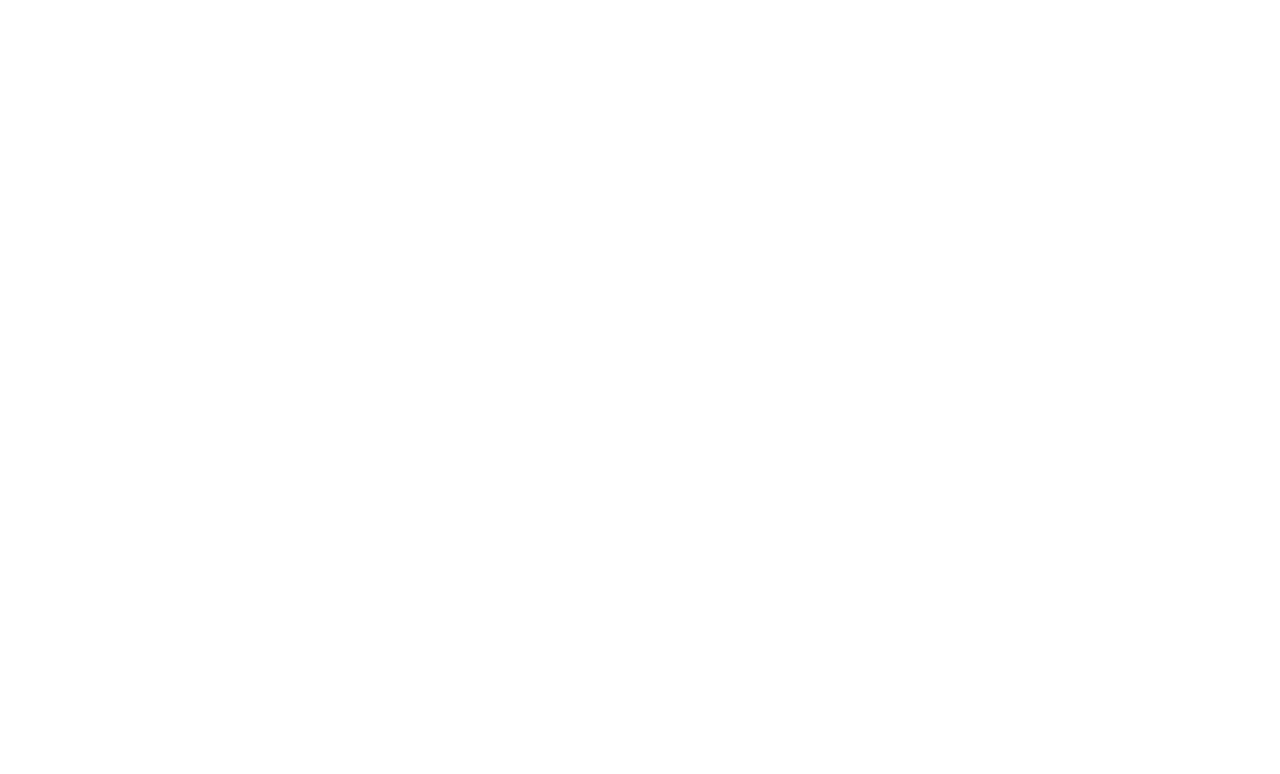
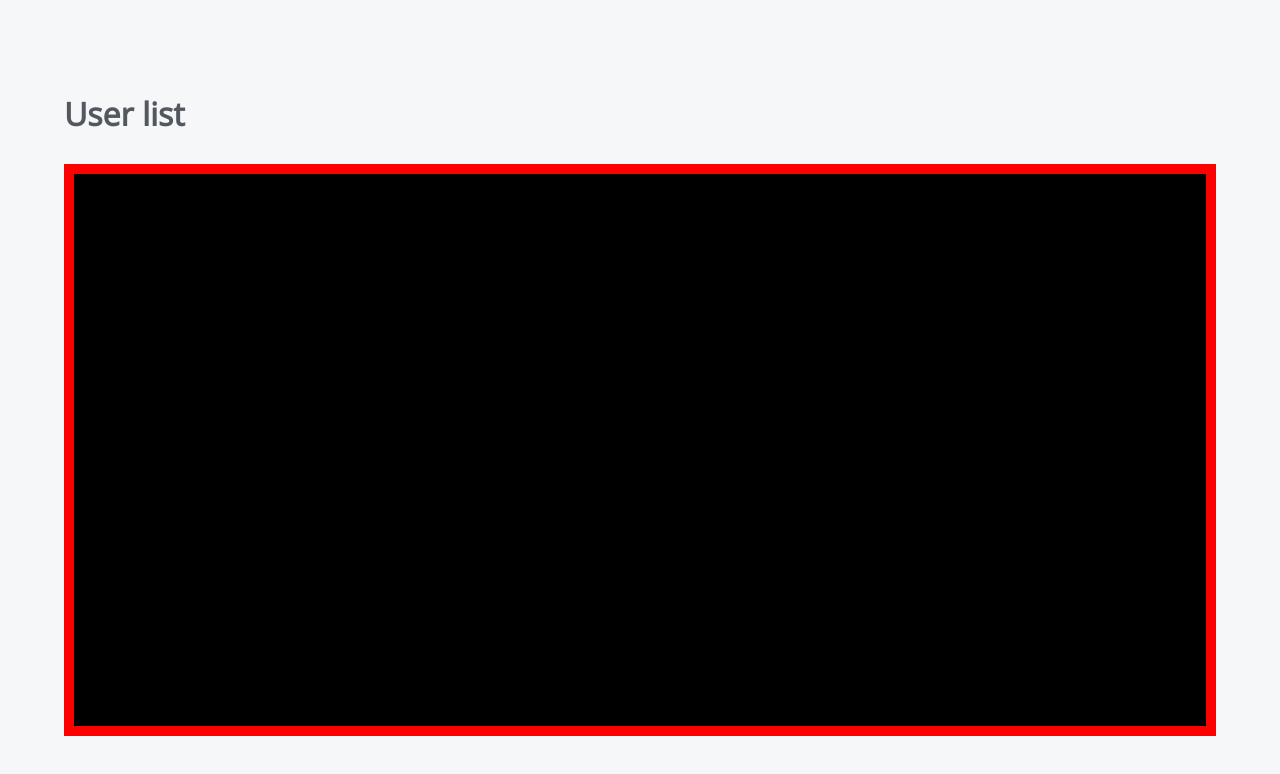
Before and after one commit to scrabwind/add-users, a Vue app: page / in a window 1280 px wide. Shown: the top 774 px of the page. Built offline with nearby package versions, Linux system fonts and the light colour scheme.

Commit message:
Add basic layout

```diff
--- a/package.json
+++ b/package.json
@@ -14,6 +14,7 @@
     "lint:staged": "pnpm lint-staged --concurrent=false"
   },
   "dependencies": {
+    "normalize.css": "^8.0.1",
     "vite": "^4.3.9",
     "vue": "^3.3.4",
     "vue-inline-svg": "^2.1.3",
--- a/src/App.vue
+++ b/src/App.vue
@@ -1,27 +1,40 @@
-<script setup lang="ts">
-  import AdderComponent from '@components/AdderComponent/AdderComponent.vue'
-</script>
+<script setup lang="ts"></script>
 
 <template>
-  <AdderComponent />
+  <RouterView />
 </template>
 
 <style lang="scss">
-  @import 'https://fonts.googleapis.com/css2?family=Poppins:wght@500&display=swap';
+  @use 'normalize.css/normalize.css' as *;
+  @import 'https://fonts.googleapis.com/css2?family=Open+Sans&display=swap';
 
+  html,
   body,
-  html {
-    padding: 0;
-    margin: 0;
+  #app {
+    height: 100%;
     width: 100%;
-    height: 100%;
+  }
+
+  html,
+  body {
+    float: left;
+  }
+
+  #app {
+    margin: 0 auto;
+    max-width: 1600px;
+  }
+
+  body {
+    background-color: $color-light-grey;
   }
 
   * {
-    font-family: Poppins, sans-serif;
+    font-family: 'Open Sans', sans-serif;
     font-size: $font-size;
     color: $color-grey;
     -webkit-font-smoothing: antialiased;
     -moz-osx-font-smoothing: grayscale;
+    box-sizing: border-box;
   }
 </style>
--- a/src/assets/scss/_variables.scss
+++ b/src/assets/scss/_variables.scss
@@ -1,6 +1,6 @@
 $font-size: 16px;
 $color-white: #fff;
-$color-light-grey: #e5eaf4;
-$color-grey: #a9b1bd;
-$color-blue: #11b0c8;
+$color-light-grey: #f5f7f9;
+$color-grey: #53585e;
+$color-green: #459672;
 $header-color: rgba($color-light-grey, 0.25);
--- a/src/common/utils/addition.utils.ts
+++ b/src/common/utils/addition.utils.ts
@@ -1,3 +1,3 @@
-import { Add } from '@common/types/addition.types'
+import { type Add } from '@common/types/addition.types'
 
 export const add: Add = (num1, num2) => num1 + num2
--- a/src/components/AdderComponent/AdderComponent.vue
+++ /dev/null
@@ -1,28 +0,0 @@
-<template>
-  <div>test</div>
-  <input
-    v-model="num1"
-    type="number"
-  />
-  <input
-    v-model="num2"
-    type="number"
-  />
-  <span>{{ result }}</span>
-</template>
-
-<script setup lang="ts">
-  import { computed, ref } from 'vue'
-  import { add } from '@common/utils/addition.utils'
-  import { specificConst } from '@components/AdderComponent/adderComponent.const'
-  import type { SpecificConst } from '@components/AdderComponent/adderComponent.types'
-
-  const value: SpecificConst = specificConst.bar
-
-  console.log(value)
-
-  const num1 = ref<number>(0)
-  const num2 = ref<number>(0)
-
-  const result = computed<number>(() => add(num1.value, num2.value))
-</script>
--- a/src/components/AdderComponent/adderComponent.const.ts
+++ /dev/null
@@ -1,4 +0,0 @@
-export const specificConst = {
-  foo: 'foo',
-  bar: 'bar'
-} as const
--- a/src/components/AdderComponent/adderComponent.types.ts
+++ /dev/null
@@ -1,5 +0,0 @@
-import { specificConst } from '@/components/AdderComponent/adderComponent.const'
-
-// https://www.typescriptlang.org/docs/handbook/enums.html#objects-vs-enums
-
-export type SpecificConst = (typeof specificConst)[keyof typeof specificConst]
--- /dev/null
+++ b/src/components/Table/Table.vue
@@ -0,0 +1,13 @@
+<script setup></script>
+
+<template>
+  <div></div>
+</template>
+
+<style scoped>
+  div {
+    padding: 3px;
+    background-color: black;
+    border: 10px solid red;
+  }
+</style>
--- /dev/null
+++ b/src/layout/Default.vue
@@ -0,0 +1,22 @@
+<template>
+  <main class="main">
+    <slot />
+  </main>
+</template>
+
+<script setup></script>
+
+<style scoped lang="scss">
+  .main {
+    display: grid;
+    width: 100%;
+    grid-template-rows: 100px 1fr;
+    max-width: 1600px;
+
+    // margin: 0 auto;
+    padding: 64px;
+    height: 100%;
+
+    // float: left;
+  }
+</style>
--- a/src/main.ts
+++ b/src/main.ts
@@ -1,6 +1,7 @@
 import { router } from '@/router'
 import { createApp } from 'vue'
+import App from '@/App.vue'
 
-const app = createApp({})
+const app = createApp(App)
 app.use(router)
 app.mount('#app')
--- a/src/router/routes.ts
+++ b/src/router/routes.ts
@@ -1,8 +1,9 @@
-import type { RouteRecordRaw } from 'vue-router'
+import { type RouteRecordRaw } from 'vue-router'
 
 export const routes: RouteRecordRaw[] = [
   {
     path: '/',
-    component: () => import('@/App.vue')
+    name: 'home',
+    component: () => import('@/views/Home.vue')
   }
 ]
--- /dev/null
+++ b/src/views/Home.vue
@@ -0,0 +1,24 @@
+<script setup>
+  import DefaultLayout from '@/layout/Default.vue'
+  import Table from '@/components/Table/Table.vue'
+</script>
+
+<template>
+  <DefaultLayout>
+    <h1 class="header">User list</h1>
+    <Table class="table" />
+  </DefaultLayout>
+</template>
+
+<style scoped>
+  .header {
+    margin: 32px 0;
+  }
+
+  .table {
+    width: 100%;
+    height: 100%;
+
+    /* float: left; */
+  }
+</style>
```
Also changed, not shown: 1 other file (tests, documents, lock files or other folders).
